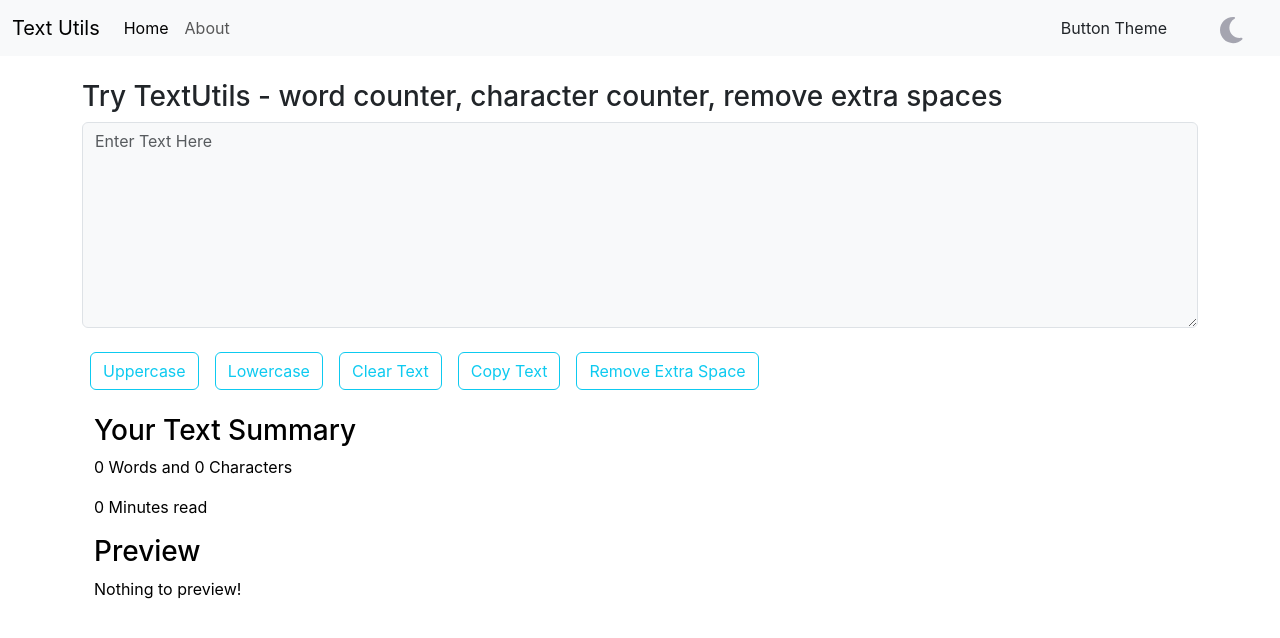
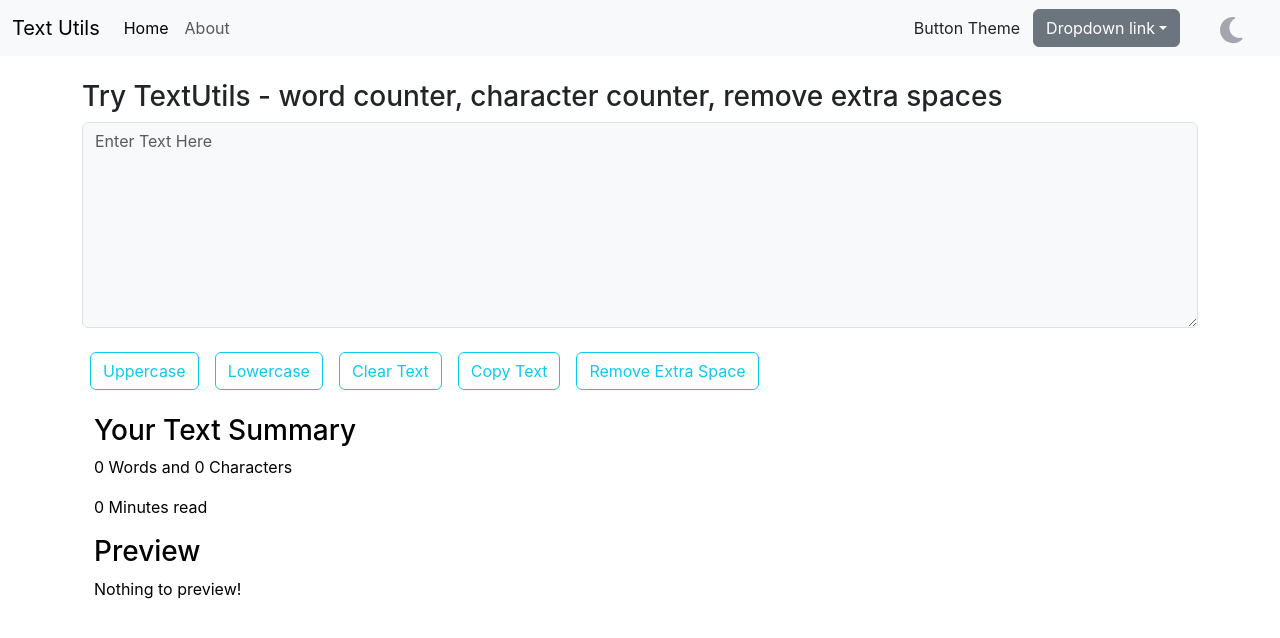
Before and after one commit to Huzaifa-kamran/Text_Utils, a React (Create React App) app: page / in a window 1280 px wide. Shown: the top 638 px of the page. Built offline with nearby package versions, Linux system fonts and the light colour scheme.

Commit message:
update theme

```diff
--- a/src/App.css
+++ b/src/App.css
@@ -59,3 +59,8 @@
     transform: rotate(25deg);
   }
 }
+
+.theme-btn{
+  border-radius: 0%;
+  margin: 4 6;
+}
--- a/src/App.js
+++ b/src/App.js
@@ -6,23 +6,30 @@ import Navbar from "./components/navbar";
 import TextForm from "./components/TextForm";
 function App() {
   const [mode, setMode] = useState("light");
+  // const [initheme,setTheme] = useState("info");
+
+  // const toggleTheme = () =>{
+  //   if (initheme === "info") {
+  //       setTheme("primary");
+  //   }else if(initheme === "primary"){
+  //     setTheme("warning");
+  //   }
+  //   else if(initheme === "warning"){
+  //     setTheme("danger");
+  //   }
+  //   else if(initheme === "danger"){
+  //     setTheme("success");
+  //   }
+  //   else if(initheme === "success"){
+  //     setTheme("info");
+  //   }
+  // }
+
   const [initheme,setTheme] = useState("info");
-
-  const toggleTheme = () =>{
-    if (initheme === "info") {
-        setTheme("primary");
-    }else if(initheme === "primary"){
-      setTheme("warning");
-    }
-    else if(initheme === "warning"){
-      setTheme("danger");
-    }
-    else if(initheme === "danger"){
-      setTheme("success");
-    }
-    else if(initheme === "success"){
-      setTheme("info");
-    }
+  const themeChange = (theme) =>{
+         setTheme(theme);
+         document.documentElement.classList.add("active");
+         console.log(theme)
   }
 
   const toggleMode = () => {
@@ -36,7 +43,7 @@ function App() {
   };
   return (
     <BrowserRouter>
-      <Navbar title="Text Utils" mode={mode} toggleMode={toggleMode} toggleTheme={toggleTheme}/>
+      <Navbar title="Text Utils" mode={mode} toggleMode={toggleMode} toggleTheme={themeChange}/>
 
       <Routes>
         <Route
--- a/src/components/TextForm.js
+++ b/src/components/TextForm.js
@@ -4,7 +4,6 @@ import PropTypes from 'prop-types'
 
 export default function TextForm(props) {
   const [text, setText] = useState("");
-  console.log(props.theme)
   const textUp = () => {
   // console.log(text);
   let newText = text.toUpperCase();
--- a/src/components/navbar.js
+++ b/src/components/navbar.js
@@ -1,9 +1,11 @@
-import React from 'react';
+import {React,useState} from 'react';
 import { Link, useLocation } from 'react-router-dom';
 import PropTypes from 'prop-types'
 
 
 export default function Navbar(props) {
+
+
 
   const location = useLocation();
   const myStyleSun = {
@@ -33,11 +35,28 @@ const myStyleMoon = {
     <div>
       <button onClick={props.toggleTheme} className='btn '>Button Theme</button>
     </div>
+          <div className="dropdown">
+        <button className="btn btn-secondary dropdown-toggle" data-bs-toggle="dropdown" aria-expanded="false">
+          Dropdown link
+        </button>
+
+        <ul className="dropdown-menu">
+          <li>
+            <button className='btn bg-primary theme-btn ms-1' onClick={props.toggleTheme} ></button>
+            <button className='btn bg-primary theme-btn ms-1' onClick={props.toggleTheme} ></button>
+            {/* <button className='btn bg-info theme-btn ms-1' onClick={themeChange("info")}></button> */}
+            {/* <button className='btn bg-warning theme-btn ms-1'  onClick={themeChange("warning")}></button> */}
+            {/* <button className='btn bg-success theme-btn ms-1'  onClick={themeChange("success")}></button> */}
+            {/* <button className='btn bg-danger theme-btn ms-1'  onClick={themeChange("success")} ></button> */}
+          </li>
+          <li></li>
+        </ul>
+</div>
     <div className="form-check form-switch order-1">
-        <label class="btn-container me-5">
+        <label className="btn-container me-5">
             <input checked="checked" type="checkbox" onClick={props.toggleMode}/>
-            <svg viewBox="0 0 384 512" style={myStyleSun} height="1em" xmlns="http://www.w3.org/2000/svg" class="moon"><path d="M223.5 32C100 32 0 132.3 0 256S100 480 223.5 480c60.6 0 115.5-24.2 155.8-63.4c5-4.9 6.3-12.5 3.1-18.7s-10.1-9.7-17-8.5c-9.8 1.7-19.8 2.6-30.1 2.6c-96.9 0-175.5-78.8-175.5-176c0-65.8 36-123.1 89.3-153.3c6.1-3.5 9.2-10.5 7.7-17.3s-7.3-11.9-14.3-12.5c-6.3-.5-12.6-.8-19-.8z"></path></svg>
-            <svg viewBox="0 0 512 512" style={myStyleMoon} height="1em" xmlns="http://www.w3.org/2000/svg" class="sun"><path d="M361.5 1.2c5 2.1 8.6 6.6 9.6 11.9L391 121l107.9 19.8c5.3 1 9.8 4.6 11.9 9.6s1.5 10.7-1.6 15.2L446.9 256l62.3 90.3c3.1 4.5 3.7 10.2 1.6 15.2s-6.6 8.6-11.9 9.6L391 391 371.1 498.9c-1 5.3-4.6 9.8-9.6 11.9s-10.7 1.5-15.2-1.6L256 446.9l-90.3 62.3c-4.5 3.1-10.2 3.7-15.2 1.6s-8.6-6.6-9.6-11.9L121 391 13.1 371.1c-5.3-1-9.8-4.6-11.9-9.6s-1.5-10.7 1.6-15.2L65.1 256 2.8 165.7c-3.1-4.5-3.7-10.2-1.6-15.2s6.6-8.6 11.9-9.6L121 121 140.9 13.1c1-5.3 4.6-9.8 9.6-11.9s10.7-1.5 15.2 1.6L256 65.1 346.3 2.8c4.5-3.1 10.2-3.7 15.2-1.6zM160 256a96 96 0 1 1 192 0 96 96 0 1 1 -192 0zm224 0a128 128 0 1 0 -256 0 128 128 0 1 0 256 0z"></path></svg>
+            <svg viewBox="0 0 384 512" style={myStyleSun} height="1em" xmlns="http://www.w3.org/2000/svg" className="moon"><path d="M223.5 32C100 32 0 132.3 0 256S100 480 223.5 480c60.6 0 115.5-24.2 155.8-63.4c5-4.9 6.3-12.5 3.1-18.7s-10.1-9.7-17-8.5c-9.8 1.7-19.8 2.6-30.1 2.6c-96.9 0-175.5-78.8-175.5-176c0-65.8 36-123.1 89.3-153.3c6.1-3.5 9.2-10.5 7.7-17.3s-7.3-11.9-14.3-12.5c-6.3-.5-12.6-.8-19-.8z"></path></svg>
+            <svg viewBox="0 0 512 512" style={myStyleMoon} height="1em" xmlns="http://www.w3.org/2000/svg" className="sun"><path d="M361.5 1.2c5 2.1 8.6 6.6 9.6 11.9L391 121l107.9 19.8c5.3 1 9.8 4.6 11.9 9.6s1.5 10.7-1.6 15.2L446.9 256l62.3 90.3c3.1 4.5 3.7 10.2 1.6 15.2s-6.6 8.6-11.9 9.6L391 391 371.1 498.9c-1 5.3-4.6 9.8-9.6 11.9s-10.7 1.5-15.2-1.6L256 446.9l-90.3 62.3c-4.5 3.1-10.2 3.7-15.2 1.6s-8.6-6.6-9.6-11.9L121 391 13.1 371.1c-5.3-1-9.8-4.6-11.9-9.6s-1.5-10.7 1.6-15.2L65.1 256 2.8 165.7c-3.1-4.5-3.7-10.2-1.6-15.2s6.6-8.6 11.9-9.6L121 121 140.9 13.1c1-5.3 4.6-9.8 9.6-11.9s10.7-1.5 15.2 1.6L256 65.1 346.3 2.8c4.5-3.1 10.2-3.7 15.2-1.6zM160 256a96 96 0 1 1 192 0 96 96 0 1 1 -192 0zm224 0a128 128 0 1 0 -256 0 128 128 0 1 0 256 0z"></path></svg>
         </label>
     </div>
   </div>
```
